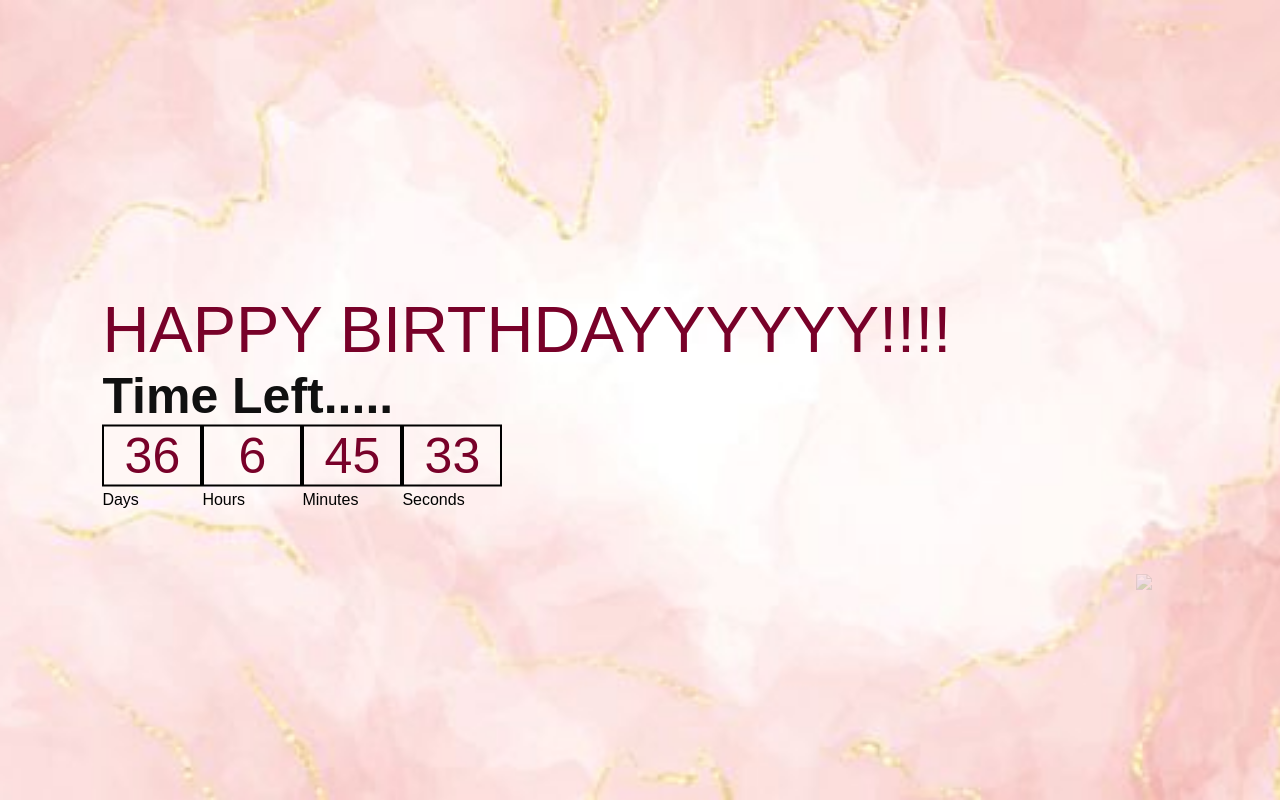
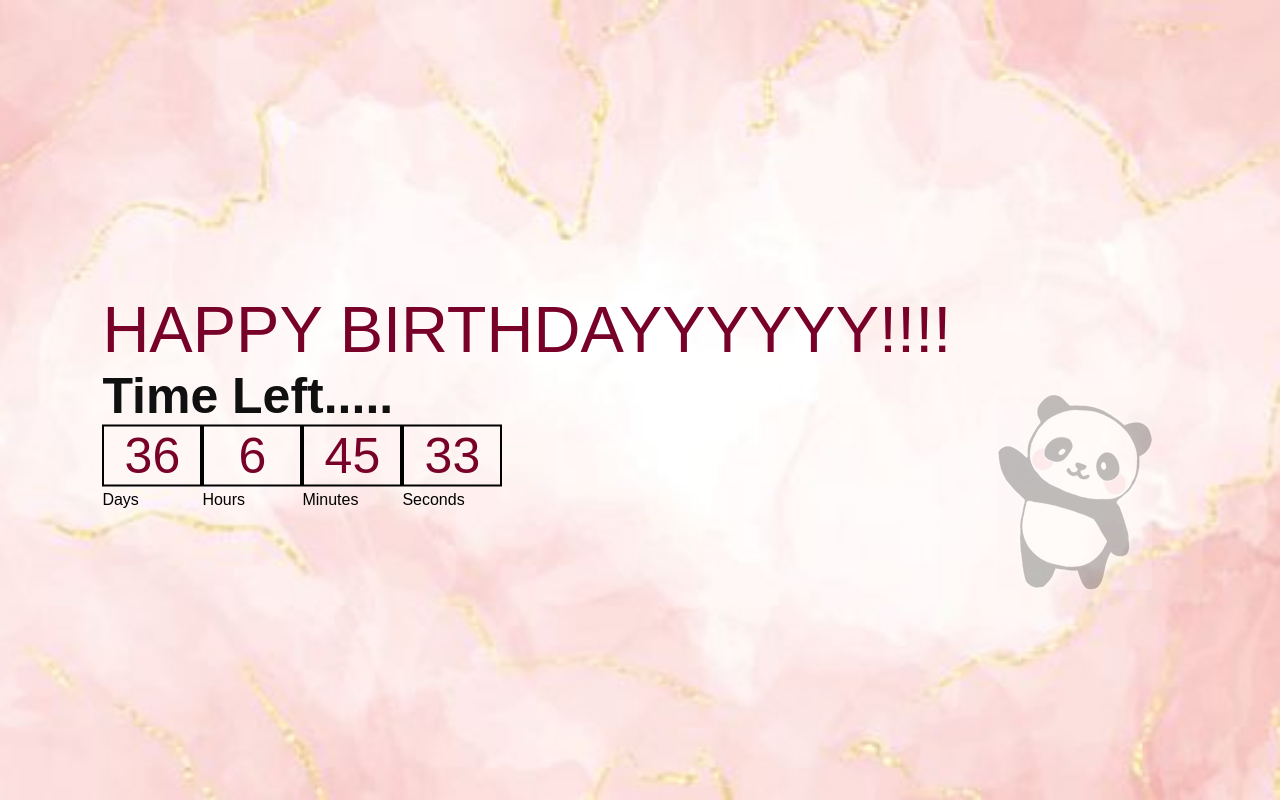
Before and after one commit to Shubhi387/birthday, a plain HTML site: page index.html in a window 1280 px wide. Drawn offline with Linux system fonts and the light colour scheme.

Commit message:
Update index.html

```diff
--- a/index.html
+++ b/index.html
@@ -30,7 +30,7 @@
             </div>
         </div>
     </div>
-    <img src="mages/panda.jpg" class="panda" />
+    <img src="./images/panda.jpg" class="panda" />
    </div>
    <script>
     var CountdownDate = new Date("Aug 15, 2024 00:00:00").getTime();
```
